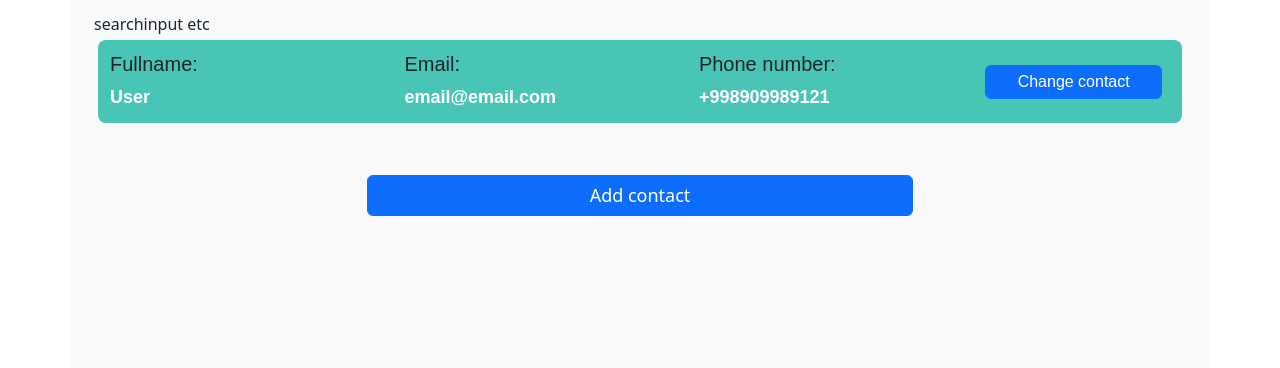
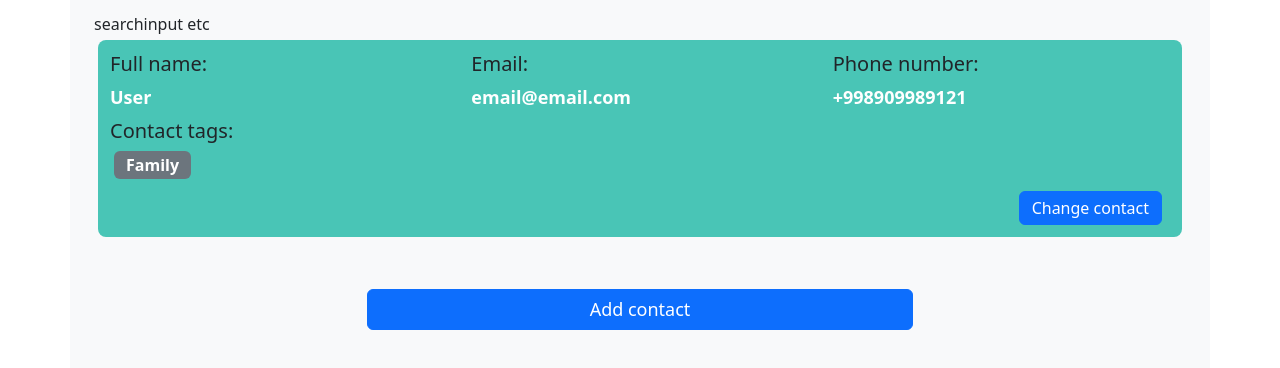
Before and after one commit to AKMav/vContact, a Vue app: page / in a window 1280 px wide. Shown: the top 368 px of the page. Built offline with nearby package versions, Linux system fonts and the light colour scheme.

Commit message:
fix: add tags to ContactItem

```diff
--- a/src/components/ContactItem/index.vue
+++ b/src/components/ContactItem/index.vue
@@ -1,8 +1,9 @@
 <template>
   <div class="contact-item">
-    <div class="contact-info row col-10">
+    <div class="w-100">
+      <div class="contact-info row mb-2">
         <div class="col">
-        <h5>Fullname:</h5>
+          <h5>Full name:</h5>
           <p class="info-text">
             {{ itemData.fullname }}
           </p>
@@ -20,9 +21,21 @@
           </p>
         </div>
       </div>
+      <div
+        v-if="itemData.tags.length > 0"
+        class="mb-2"
+      >
+        <h5>Contact tags:</h5>
+        <span
+          v-for="tag of itemData.tags"
+          :key="tag"
+          class="badge text-bg-secondary  mb-1"
+        >{{ tag }}</span>
+      </div>
+    </div>
     <button
       type="button"
-      class="add-btn btn btn-primary col-2"
+      class="add-btn btn btn-primary"
       @click="redirectForChange(itemData.id)"
     >
       Change contact
--- a/src/components/ContactItem/style.scss
+++ b/src/components/ContactItem/style.scss
@@ -1,12 +1,10 @@
 .contact-item {
   display: flex;
-  justify-content: space-between;
-  align-items: center;
+  flex-direction: column;
   border-radius: 8px;
   background-color: #49c5b6;
   padding: 12px;
   font-size: 16px;
-  font-family: Arial, Helvetica, sans-serif;
 
   .contact-info {
     .info-text {
@@ -17,6 +15,13 @@
     }
   }
 
+  .badge {
+    font-size: 16px;
+    margin: 0 4px;
+    padding: 6px 12px;
+  }
+
+
   .add-btn {
     font-size: 16px;
     margin-left: auto;
--- a/src/components/ItemList/index.vue
+++ b/src/components/ItemList/index.vue
@@ -23,8 +23,6 @@ export default {
       default: () => []
     }
   },
-  setup() {
-  }
 };
 </script>
 
```
Lines whose indentation alone changed are shown as unchanged.
